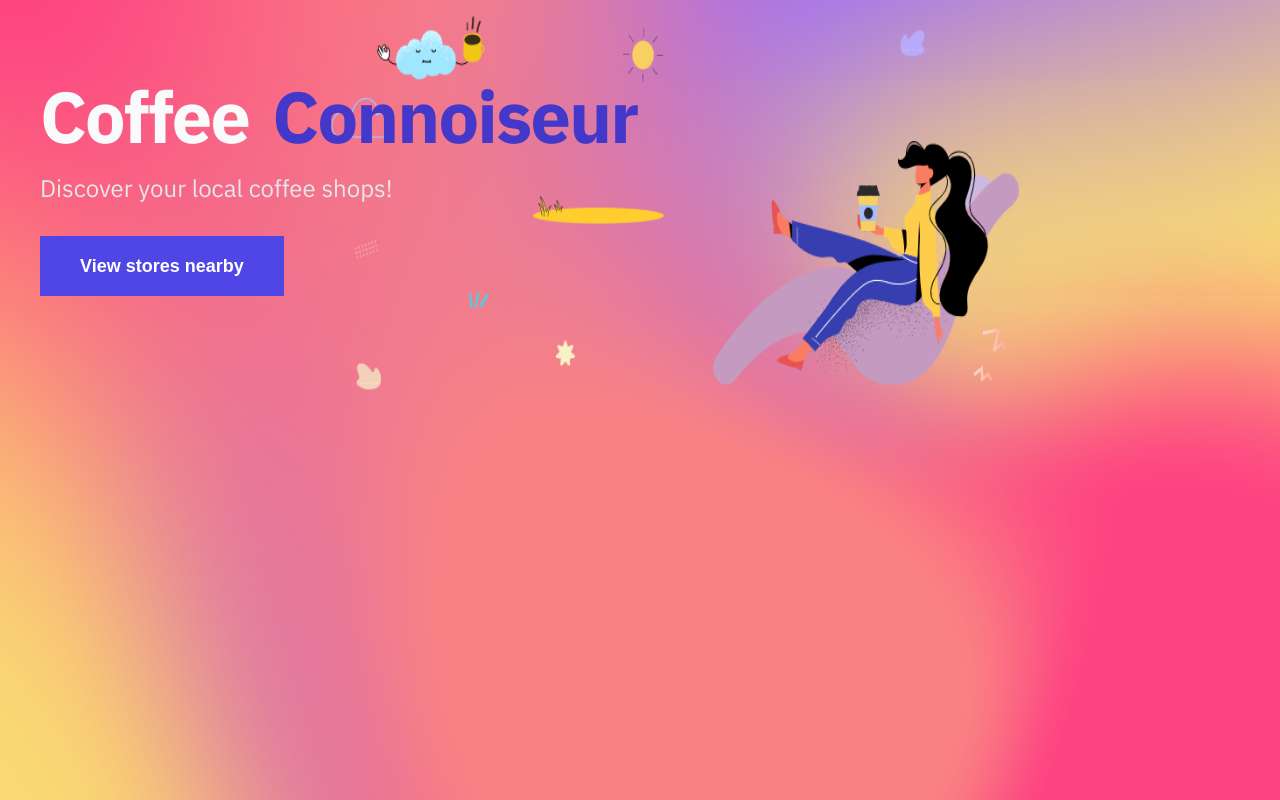
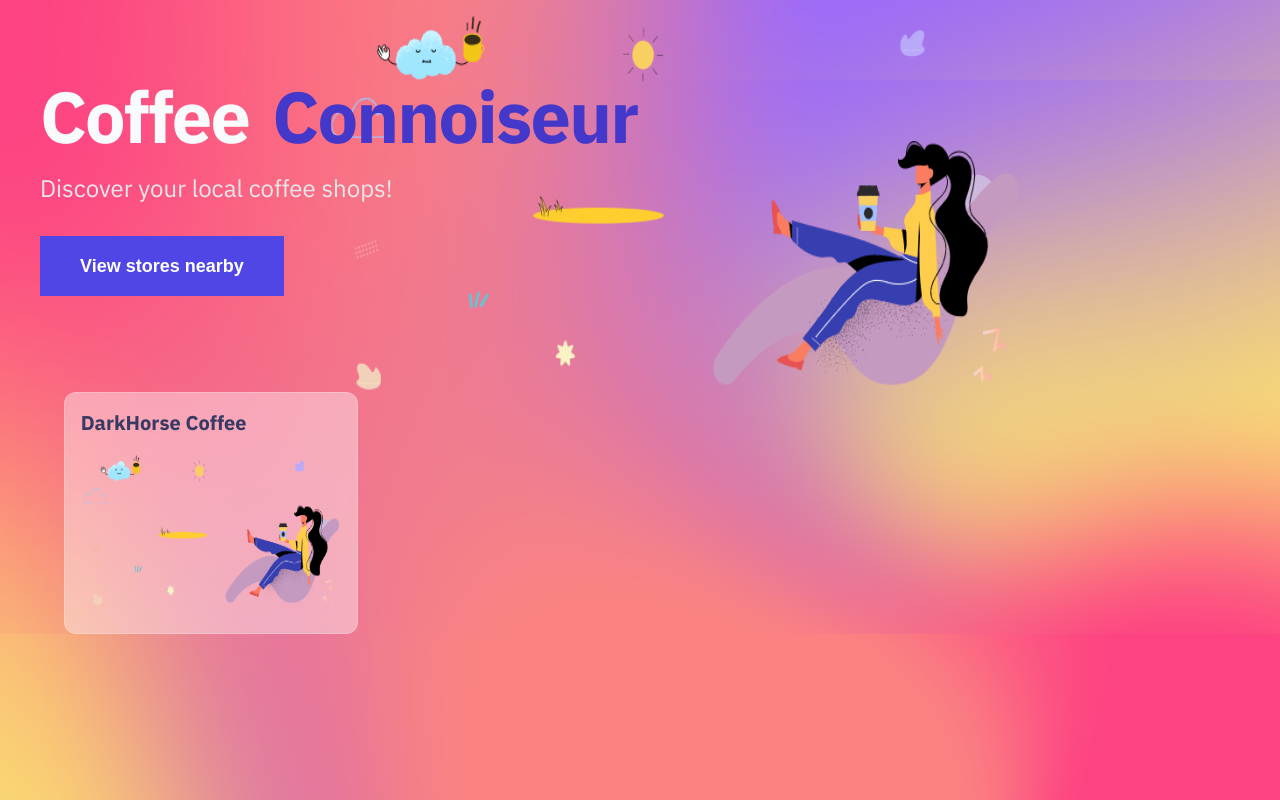
Before and after one commit to PrincessMaggy/coffee-app, a Next.js app: page / in a window 1280 px wide. Built offline with nearby package versions, Linux system fonts and the light colour scheme; a web font is replaced by a local one.

Commit message:
render card component

```diff
--- a/pages/index.js
+++ b/pages/index.js
@@ -4,14 +4,15 @@
 import styles from '../styles/Home.module.css'
 import Banner from '../components/banner'
 import Image from 'next/image'
+import Card from '../components/card'
 
 const inter = Inter({ subsets: ['latin'] })
 
 export default function Home() {
 
-const bannerBtnClick =()=>{
+  const bannerBtnClick =()=>{
 
-}
+  }
 
   return (
     <div className='styles.container'>
@@ -28,7 +29,18 @@
         onBannerBtnClick={bannerBtnClick}
     />
     <div className={styles.heroImage}>
-        <Image src="/static/hero-image.png" width={700} height={400} />
+        <Image
+        src="/static/hero-image.png"
+        width={700} height={400} />
+    </div>
+
+    <div className={styles.cardLayout}>
+        <Card
+            name="DarkHorse Coffee"
+            href="/coffee-store/darkhorse-coffee"
+            imgUrl="/static/hero-image.png"
+            className={styles.card}
+            />
     </div>
 
       </main>
--- a/styles/Home.module.css
+++ b/styles/Home.module.css
@@ -66,7 +66,16 @@
   top:0px;
   z-index: 1;
 }
+.cardLayout{
+  display: grid;
+  grid-template-columns: repeat(1, minmax(0, 1fr));
+  column-gap: 1.5rem;
+  row-gap: 1.5rem;
+}
+.card{
+  justify-content: center;
 
+}
 
 /**
   Breakpoints:
@@ -93,6 +102,9 @@
   .buttonWrapper {
     display: flex;
     margin-top: 2rem;
+  }
+  .cardLayout{
+    grid-template-columns: repeat(2, minmax(0, 1fr));
   }
 }
 
@@ -124,6 +136,9 @@
   }
   .heroImage{
     right: 20%;
+  }
+  .cardLayout{
+    grid-template-columns: repeat(2, minmax(0, 1fr));
   }
 }
 
@@ -162,6 +177,9 @@
   .heroImage{
     right: 20%;
   }
+  .cardLayout{
+    grid-template-columns: repeat(3, minmax(0, 1fr));
+  }
 }
 
 /** xl breakpoint **/
@@ -169,4 +187,7 @@
   .title2 {
     display: inline;
   }
+  .cardLayout{
+    grid-template-columns: repeat(3, minmax(0, 1fr));
+  }
 }
```
